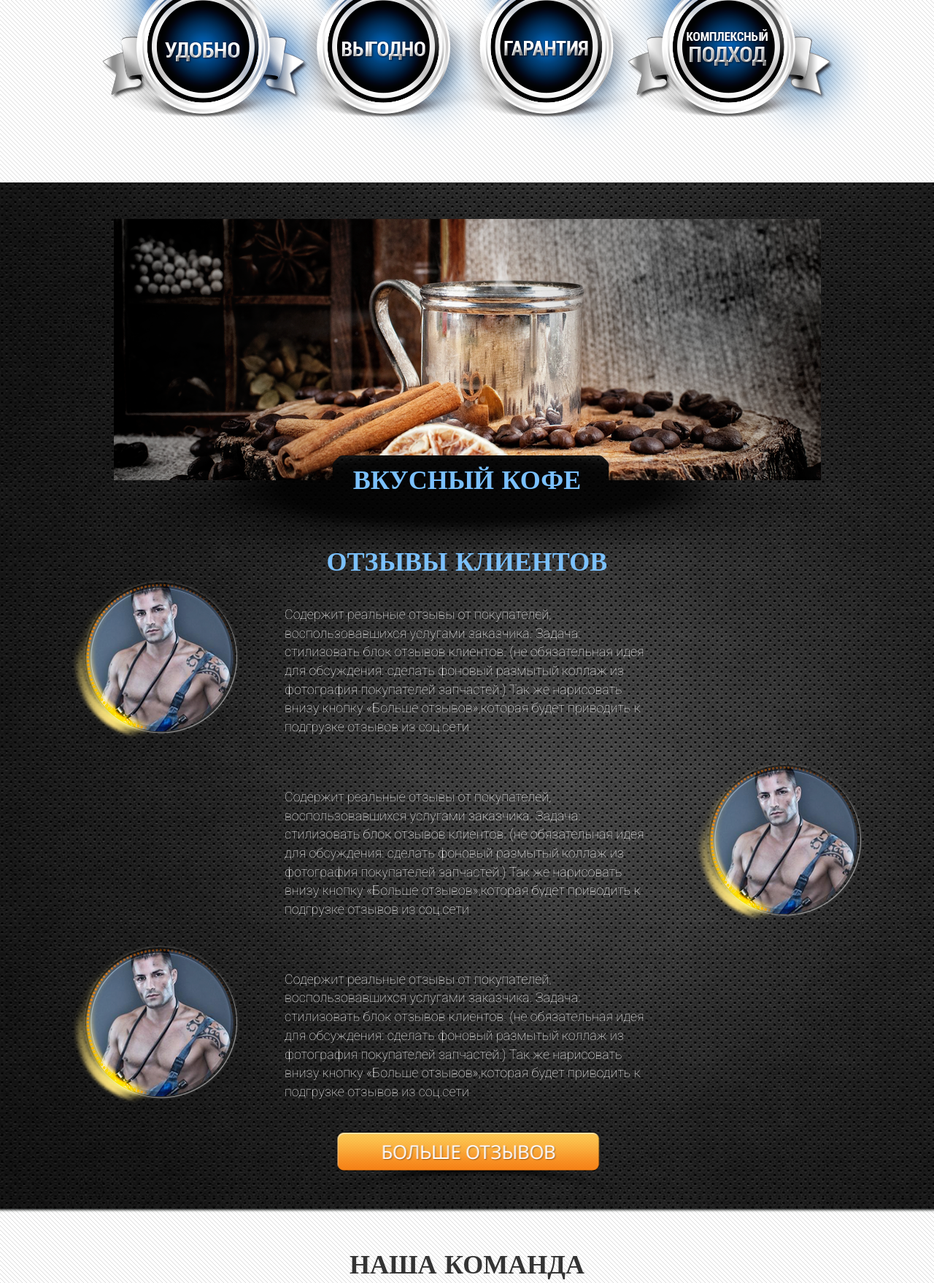
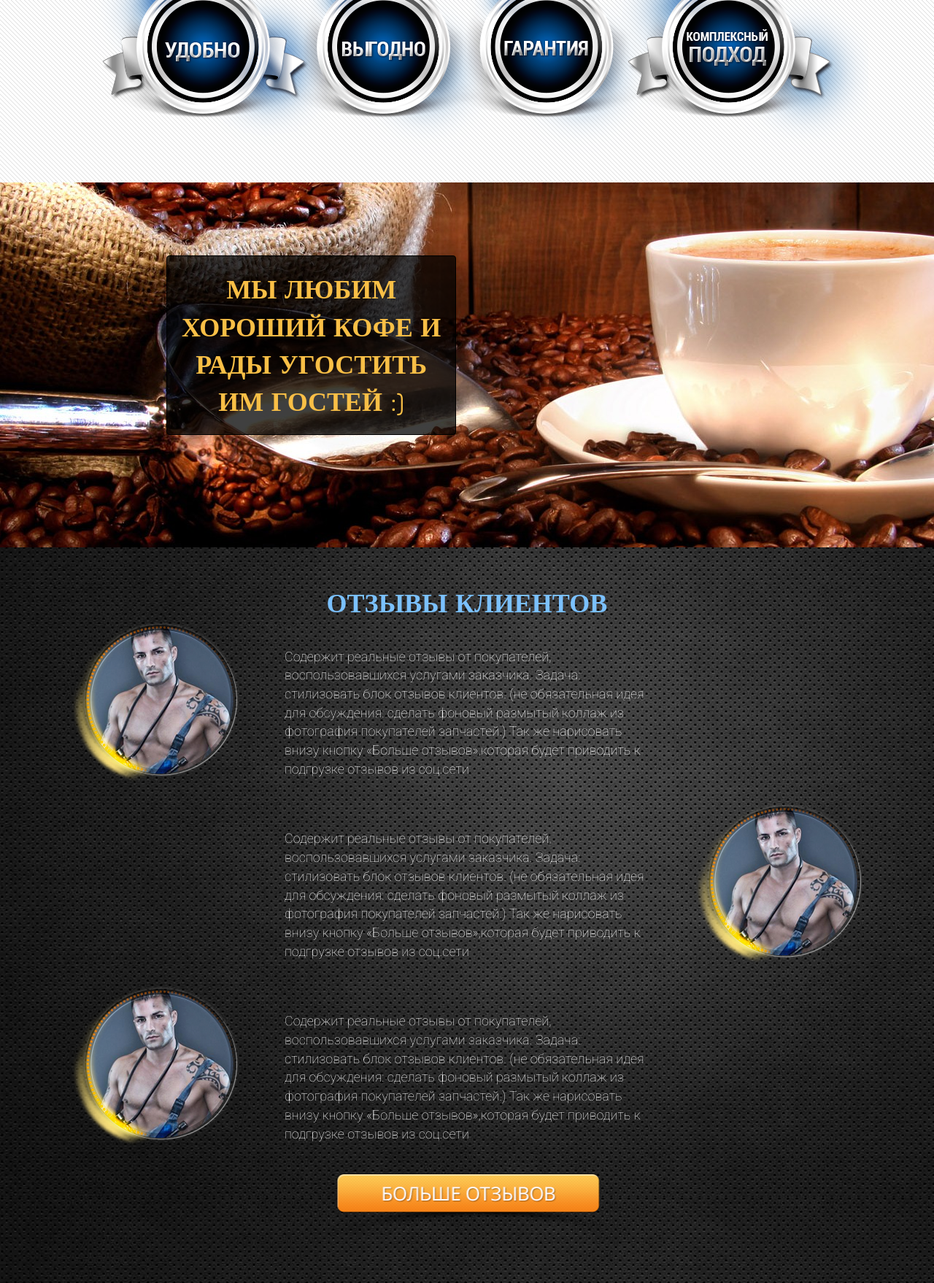
Before and after one commit to lysyuk/cardan86, a PHP site: page / in a window 1280 px wide. Shown: the part 4360-6118 px from the top of the page at 73% size. Run offline with PHP 8.4, Linux system fonts and the light colour scheme.

Commit message:
Add section-coffee

```diff
--- a/css/custom.css
+++ b/css/custom.css
@@ -84,6 +84,16 @@ h5 {
     //font-family: @brand-second-font;
     font-weight: 400;
     padding: 3px 20px;
+}
+.section-coffee{
+    padding: 100px 0;
+    min-height: 500px;
+    background: url(../img/coffee.jpg) no-repeat center center scroll;
+    -moz-background-size:cover;
+    -webkit-background-size:102% auto;
+    -khtml-background-size:cover;
+    -o-background-size:102% auto;
+    background-size:cover;
 }
 .lead {
     font-size: 18px;
@@ -1041,6 +1051,11 @@ footer img {
 .kofe-text {
     position: relative;
     text-align: center;
-    margin-top: -140px;
-    margin-bottom: 60px;
+    color: #f9bf46;
+    font-family: Jura;
+    font-size: 36px;
+    font-weight: 600;
+    text-transform: uppercase;
+    background-color: rgba(0,0,0,0.75);
+    border-color: #000;
 }
--- a/index.html
+++ b/index.html
@@ -434,12 +434,14 @@
 
         <!-- ================================ ОТЗЫВЫ КЛИЕНТОВ =========================== -->
 
+        <div class="section-coffee">
+            <div class="col-md-4 col-md-offset-2 kofe-block">
+                <div class="kofe-text well">
+                    Мы любим хороший кофе и рады угостить им гостей :)
+                </div>
+            </div>
+        </div>
         <div class="section-comments">
-
-            <div class="col-md-12 kofe-block">
-                <img class="img-responsive kofe-pic" src="img/kofe.png">
-                <div class="kofe-text blue-title">ВКУСНЫЙ КОФЕ
-                </div>
 
                 <div class="container">
                     <div class="col-md-12 text-center blue-title">
@@ -604,7 +606,7 @@
         <script src="js/jquery-1.10.1.min.js"></script>
         <script src="js/bootstrap.min.js"></script>
         <script src="js/jquery.countdown.js"></script>
-         <script src="js/jquery.scrollTo.min.js"></script>
+        <script src="js/jquery.scrollTo.min.js"></script>
         <script src="js/script.js"></script>
 
 
```
Also changed, not shown: img/coffee.jpg (added), img/kofe.png (deleted).
